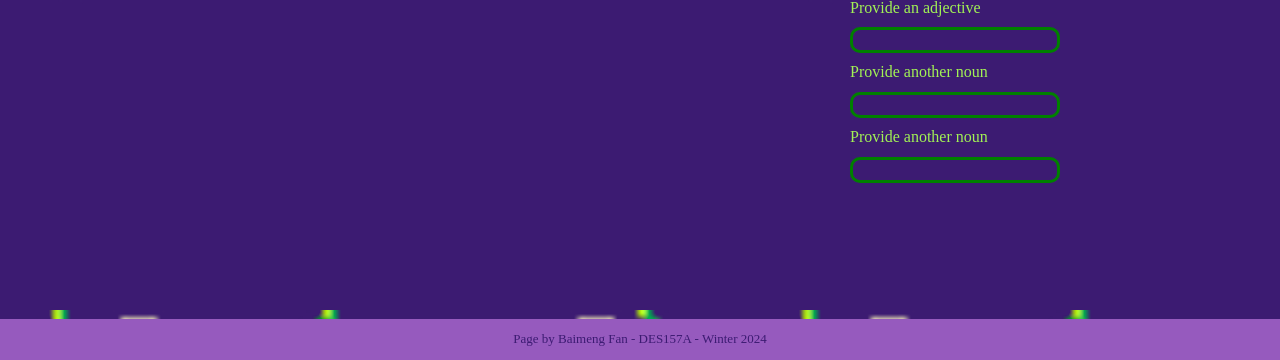
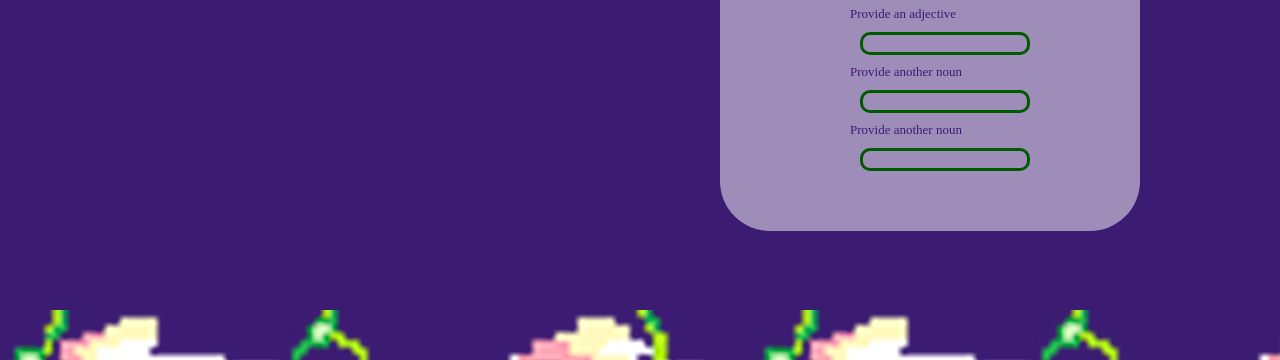
Before and after one commit to baimengf/des117a-winter24-, a plain HTML site: page studio1/index.html in a window 1280 px wide. Shown: the part 440-800 px from the top of the page. Drawn offline with nearby package versions, Linux system fonts and the light colour scheme; a web font is replaced by a local one.

Commit message:
mad libs

```diff
--- a/studio1/index.html
+++ b/studio1/index.html
@@ -15,11 +15,9 @@
     <div id="flex">
         <header>
             <h1>Parable Generator</h1>
-            <a hred="#" id="button">
-                send
-            </a>
+            <a hred="#" id="button">send</a>
         </header>
-       <main>
+       <main id="text">
             <form>
                 <label for="noun1">Provide a noun</label>
                 <input type="text" id="noun1" required>
@@ -42,9 +40,9 @@
             </form>
         </main>
     </div>
-    <footer>
+    <!-- <footer>
         <p>Page by Baimeng Fan - DES157A - Winter 2024</p>
-    </footer>
+    </footer> -->
 
 </body>
 </html>
--- a/studio1/styles.css
+++ b/studio1/styles.css
@@ -8,8 +8,9 @@ html{
 }
 #flex{
     display: flex;
-    margin:50px;
-    gap:50px;
+    margin: 50px;
+    gap:120px;
+    color: #3C1B72;
 }
 fieldset{
     position: relative;
@@ -21,22 +22,32 @@ h1{
     min-width: 550px;
 }
 label{
-    color: #A2F255;
-    margin-left: 200px;
+    color: #3C1B72;
 }
 input{
     display: block;
-    min-width: 30px;
-    border:3px solid green;
+    min-width: 20px;
+    border:3px solid rgb(0, 90, 0);
     border-radius: 10px;
     background-color: transparent;
-    color: #A2F255;
+    color: rgb(0, 90, 0);
     margin:10px;
     cursor: pointer;
-    margin-left: 200px;
 }
 input[type="text"]:focus {
-    box-shadow: 0 5px 8px 0 rgb(99, 0, 0), 0 5px 20px 0 rgba(99, 0, 0);
+    box-shadow: 0 5px 10px 0 rgb(99, 0, 0), 0 5px 20px 0 rgba(99, 0, 0);
+}
+form{
+    font-size: small;
+}
+#text{
+    color: #3C1B72;
+    background-color: rgba(255, 255, 255, 0.5);
+    border-radius: 50px;
+    padding-right: 100px;
+    padding-left: 130px;
+    padding-top: 50px;
+    padding-bottom: 50px;
 }
 #button{
     background-color: transparent;
@@ -44,14 +55,14 @@ input[type="text"]:focus {
     text-align: center;
     min-width: 150px;
     max-width: 150px;
-    border:3px solid green;
+    border:3px solid #A2F255;
     border-radius: 10px;
     background-color: transparent;
     color: #A2F255;
     margin-left:30%;
     cursor: pointer;
 }
-footer{
+/* footer{
     background-color: rgb(150, 90, 190);
     color: #3C1B72;
     position: fixed;
@@ -59,4 +70,4 @@ footer{
     font-size: small;
     bottom: 0;
     width: 100%;
-}
+} */
```
Also changed, not shown: studio1/script.js (+4 -4 lines), styles.css (+6 -1 lines).
